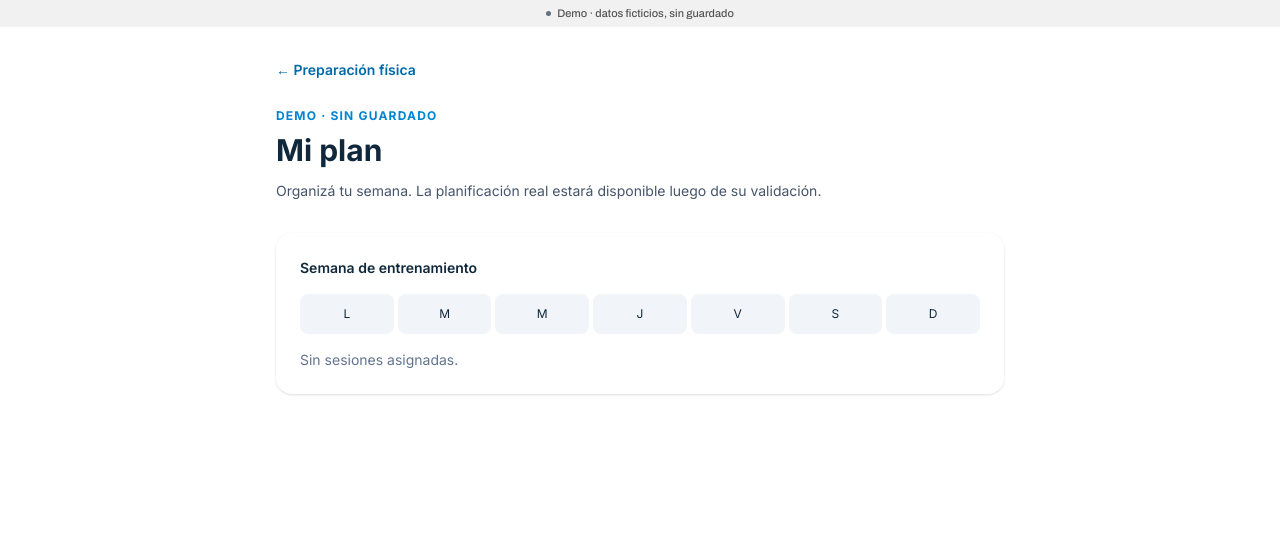
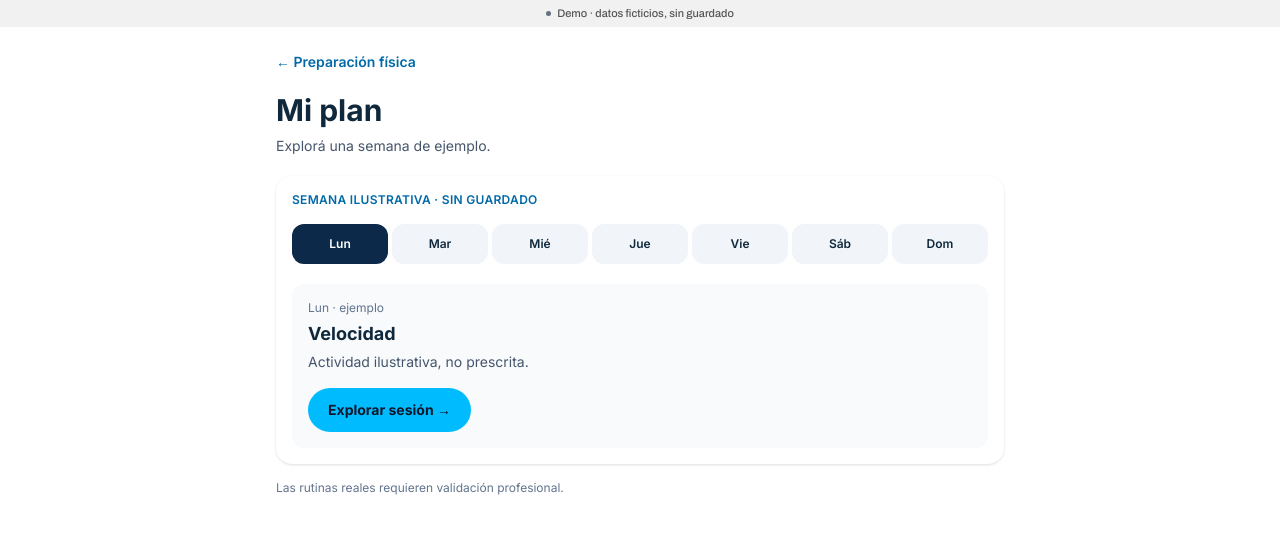
Before and after one commit to equantum-py/appAPF, a Next.js app in the folder apps/web/: page /demo/arbitro/fisico/plan in a window 1280 px wide. Shown: the top 534 px of the page. Built offline with nearby package versions, Linux system fonts and the light colour scheme.

Commit message:
feat(physical): plan semanal interactivo de demostración

```diff
--- a/apps/web/app/demo/arbitro/fisico/plan/page.tsx
+++ b/apps/web/app/demo/arbitro/fisico/plan/page.tsx
@@ -1,2 +1,6 @@
+"use client";
 import Link from "next/link";
-export default function Page(){return <main className="mx-auto max-w-3xl px-5 py-8 pb-28 text-[#10283b]"><Link href="/demo/arbitro/fisico" className="text-sm font-semibold text-sky-700">← Preparación física</Link><span className="mt-7 block text-xs font-bold uppercase tracking-widest text-sky-600">Demo · sin guardado</span><h1 className="mt-2 text-3xl font-bold">Mi plan</h1><p className="mt-3 text-slate-600">Organizá tu semana. La planificación real estará disponible luego de su validación.</p><section className="mt-8 rounded-2xl bg-white p-6 shadow-sm"><h2 className="font-semibold">Semana de entrenamiento</h2><div className="mt-4 grid grid-cols-7 gap-1 text-center text-xs"><span className="rounded-lg bg-slate-100 py-3">L</span><span className="rounded-lg bg-slate-100 py-3">M</span><span className="rounded-lg bg-slate-100 py-3">M</span><span className="rounded-lg bg-slate-100 py-3">J</span><span className="rounded-lg bg-slate-100 py-3">V</span><span className="rounded-lg bg-slate-100 py-3">S</span><span className="rounded-lg bg-slate-100 py-3">D</span></div><p className="mt-4 text-sm text-slate-500">Sin sesiones asignadas.</p></section></main>}
+import { useState } from "react";
+const days=["Lun","Mar","Mié","Jue","Vie","Sáb","Dom"];
+const activities=["Velocidad","Resistencia","Movilidad","Agilidad","Fuerza","Recuperación","Descanso"];
+export default function Page(){const [selected,setSelected]=useState(0);return <main className="mx-auto max-w-3xl px-5 py-6 pb-28 text-[#10283b]"><Link href="/demo/arbitro/fisico" className="text-sm font-semibold text-sky-700">← Preparación física</Link><h1 className="mt-5 text-3xl font-bold">Mi plan</h1><p className="mt-2 text-sm text-slate-600">Explorá una semana de ejemplo.</p><section className="mt-5 rounded-2xl bg-white p-4 shadow-sm"><p className="text-xs font-semibold uppercase tracking-wide text-sky-700">Semana ilustrativa · sin guardado</p><div className="mt-4 grid grid-cols-7 gap-1">{days.map((d,i)=><button key={d} onClick={()=>setSelected(i)} aria-pressed={selected===i} className={selected===i?"rounded-xl bg-[#0d2949] py-3 text-xs font-semibold text-white":"rounded-xl bg-slate-100 py-3 text-xs font-semibold"}>{d}</button>)}</div><div className="mt-5 rounded-xl bg-slate-50 p-4"><p className="text-xs text-slate-500">{days[selected]} · ejemplo</p><h2 className="mt-1 text-lg font-bold">{activities[selected]}</h2><p className="mt-1 text-sm text-slate-600">Actividad ilustrativa, no prescrita.</p><Link href="/demo/arbitro/fisico/sesion-ejemplo" className="mt-4 inline-flex rounded-full bg-sky-400 px-5 py-3 text-sm font-bold text-slate-900">Explorar sesión →</Link></div></section><p className="mt-4 text-xs text-slate-500">Las rutinas reales requieren validación profesional.</p></main>}
```
